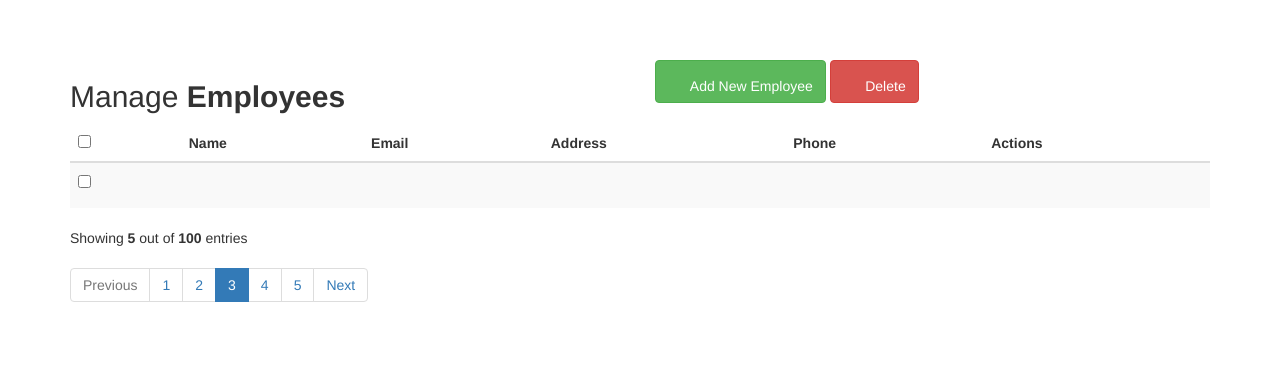
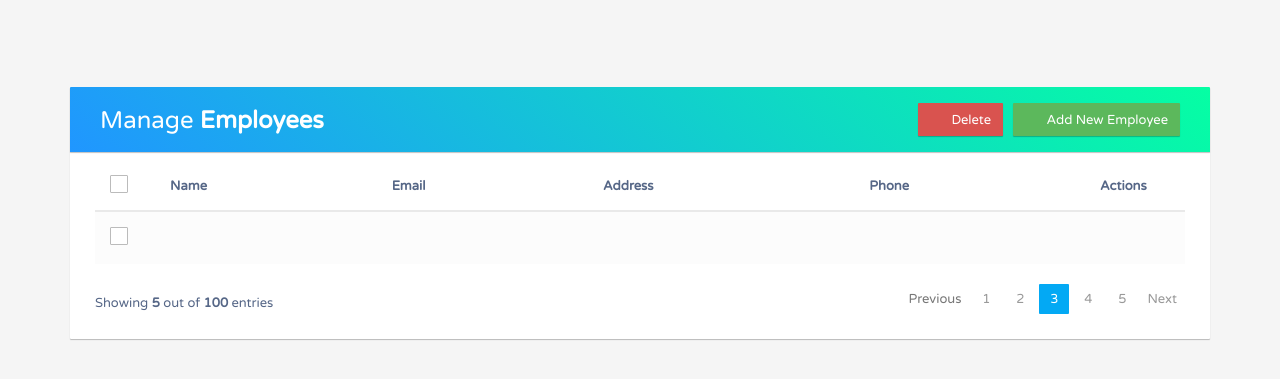
Before and after one commit to JoseJoaoZavala/st, a PHP site: page /tabelas/modal.php in a window 1280 px wide. Shown: the top 379 px of the page. Run offline with PHP 8.4, Linux system fonts and the light colour scheme.

Commit message:
nova tabela

```diff
--- a/Apps/views/index.php
+++ b/Apps/views/index.php
@@ -1,4 +1,7 @@
 <?php
+    include_once 'conexao/insert.php';
+    include 'conexao/conn.php';
+    $result = mysqli_query($conn,"SELECT * FROM dispositivos");
     include "aside/aside.php";
     include "header/header.php";
     include "cards/cards.php";
--- a/Apps/views/tabelas/modal.php
+++ b/Apps/views/tabelas/modal.php
@@ -14,7 +14,231 @@
 <script src="https://maxcdn.bootstrapcdn.com/bootstrap/3.3.7/js/bootstrap.min.js"></script>
 
 <link rel="stylesheet" href="styles.css">
+<style>
 
+    body {
+        color: #566787;
+		background: #f5f5f5;
+		font-family: 'Varela Round', sans-serif;
+		font-size: 13px;
+	}
+	.table-wrapper {
+        background: #fff;
+        padding: 20px 25px;
+        margin: 30px 0;
+		border-radius:1px;
+        box-shadow: 0 1px 1px rgba(0, 0, 0, 0.247);
+    }
+	.table-title {
+		padding-bottom: 15px;
+	    background: linear-gradient(40deg, #2096ff, #05ffa3) !important;
+		color: #fff;
+		padding: 16px 30px;
+		margin: -20px -25px 10px;
+		border-radius: 1px 1px 0 0;
+		box-shadow: 0 1px 1px rgba(0, 0, 0, 0.247);
+    }
+    .table-title h2 {
+		margin: 5px 0 0;
+		font-size: 24px;
+	}
+	.table-title .btn-group {
+		float: right;
+	}
+	.table-title .btn {
+		color: #fff;
+		float: right;
+		font-size: 13px;
+		border: none;
+		min-width: 50px;
+		border-radius: 1px;
+		border: none;
+		outline: none !important;
+		margin-left: 10px;
+		box-shadow: 0 1px 1px rgba(0, 0, 0, 0.247);
+	}
+	.table-title .btn i {
+		float: left;
+		font-size: 21px;
+		margin-right: 5px;
+	}
+	.table-title .btn span {
+		float: left;
+		margin-top: 2px;
+	}
+    table.table tr th, table.table tr td {
+        border-color: #e9e9e9;
+		padding: 12px 15px;
+		vertical-align: middle;
+    }
+	table.table tr th:first-child {
+		width: 60px;
+	}
+	table.table tr th:last-child {
+		width: 100px;
+	}
+    table.table-striped tbody tr:nth-of-type(odd) {
+    	background-color: #fcfcfc;
+	}
+	table.table-striped.table-hover tbody tr:hover {
+		background: #f5f5f5;
+	}
+    table.table th i {
+        font-size: 13px;
+        margin: 0 5px;
+        cursor: pointer;
+    }
+    table.table td:last-child i {
+		opacity: 0.9;
+		font-size: 22px;
+        margin: 0 5px;
+    }
+	table.table td a {
+		font-weight: bold;
+		color: #566787;
+		display: inline-block;
+		text-decoration: none;
+		outline: none !important;
+	}
+	table.table td a:hover {
+		color: #2196F3;
+	}
+	table.table td a.edit {
+        color: #FFC107;
+    }
+    table.table td a.delete {
+        color: #F44336;
+    }
+    table.table td i {
+        font-size: 19px;
+    }
+	table.table .avatar {
+		border-radius: 1px;
+		vertical-align: middle;
+		margin-right: 10px;
+	}
+    .pagination {
+        float: right;
+        margin: 0 0 5px;
+    }
+    .pagination li a {
+        border: none;
+        font-size: 13px;
+        min-width: 30px;
+        min-height: 30px;
+        color: #999;
+        margin: 0 2px;
+        line-height: 30px;
+        border-radius: 1px !important;
+        text-align: center;
+        padding: 0 6px;
+    }
+    .pagination li a:hover {
+        color: #666;
+    }
+    .pagination li.active a, .pagination li.active a.page-link {
+        background: #03A9F4;
+    }
+    .pagination li.active a:hover {
+        background: #0397d6;
+    }
+	.pagination li.disabled i {
+        color: #ccc;
+    }
+    .pagination li i {
+        font-size: 16px;
+        padding-top: 6px
+    }
+    .hint-text {
+        float: left;
+        margin-top: 10px;
+        font-size: 13px;
+    }
+	/* Custom checkbox */
+	.custom-checkbox {
+		position: relative;
+	}
+	.custom-checkbox input[type="checkbox"] {
+		opacity: 0;
+		position: absolute;
+		margin: 5px 0 0 3px;
+		z-index: 9;
+	}
+	.custom-checkbox label:before{
+		width: 18px;
+		height: 18px;
+	}
+	.custom-checkbox label:before {
+		content: '';
+		margin-right: 10px;
+		display: inline-block;
+		vertical-align: text-top;
+		background: white;
+		border: 1px solid #bbb;
+		border-radius: 1px;
+		box-sizing: border-box;
+		z-index: 2;
+	}
+	.custom-checkbox input[type="checkbox"]:checked + label:after {
+		content: '';
+		position: absolute;
+		left: 6px;
+		top: 3px;
+		width: 6px;
+		height: 11px;
+		border: solid #000;
+		border-width: 0 3px 3px 0;
+		transform: inherit;
+		z-index: 3;
+		transform: rotateZ(45deg);
+	}
+	.custom-checkbox input[type="checkbox"]:checked + label:before {
+		border-color: #03A9F4;
+		background: #03A9F4;
+	}
+	.custom-checkbox input[type="checkbox"]:checked + label:after {
+		border-color: #fff;
+	}
+	.custom-checkbox input[type="checkbox"]:disabled + label:before {
+		color: #b8b8b8;
+		cursor: auto;
+		box-shadow: none;
+		background: #ddd;
+	}
+	/* Modal styles */
+	.modal .modal-dialog {
+		max-width: 400px;
+	}
+	.modal .modal-header, .modal .modal-body, .modal .modal-footer {
+		padding: 20px 30px;
+	}
+	.modal .modal-content {
+		border-radius: 1px;
+	}
+	.modal .modal-footer {
+		background: #ecf0f1;
+		border-radius: 0 0 1px 1px;
+	}
+    .modal .modal-title {
+        display: inline-block;
+    }
+	.modal .form-control {
+		border-radius: 1px;
+		box-shadow: none;
+		border-color: #dddddd;
+	}
+	.modal textarea.form-control {
+		resize: vertical;
+	}
+	.modal .btn {
+		border-radius: 1px;
+		min-width: 100px;
+	}
+	.modal form label {
+		font-weight: normal;
+	}
+
+</style>
 </head>
 <body>
 
```
Also changed, not shown: Apps/views/conexao/conn.php (added, +12 -0 lines), Apps/views/conexao/insert.php (added, +22 -0 lines).
